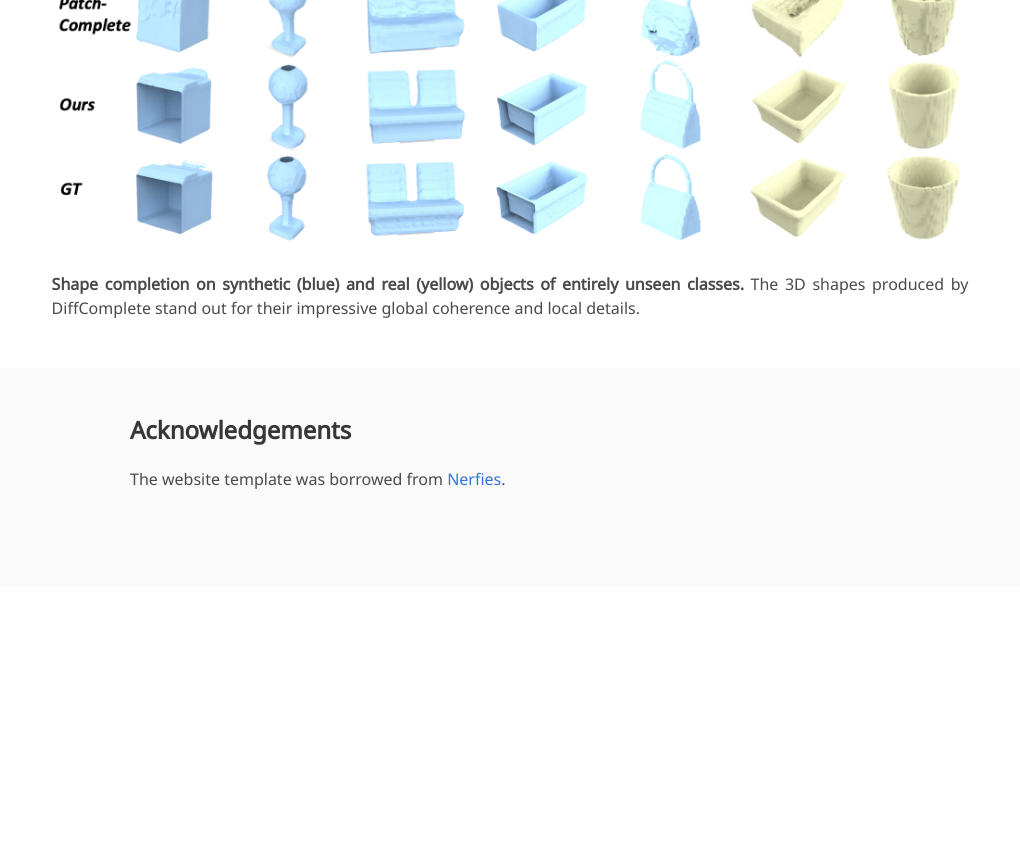
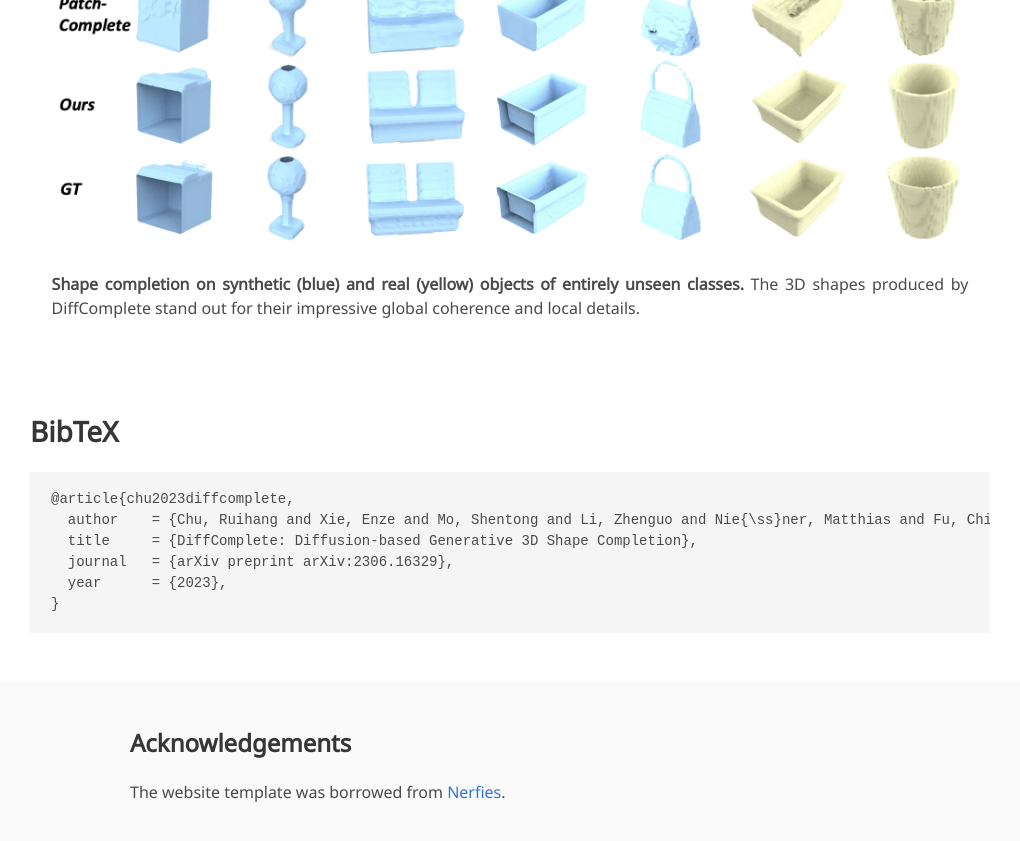
Before and after one commit to cntwang/cntwang.github.io, a Jekyll site: the page diffcomplete.html, which Jekyll copies as it is, in a window 1280 px wide and 900 px high, scrolled down 5931 px. Shown: the top 841 px of the window, without its empty margins (130-1150 px from the left). Built offline with Jekyll 4.4.1, drawn with Linux system fonts in a browser that asks for light colours; nearby versions of some CDN libraries; some web fonts are replaced; library files that are not in the unit come from our copies; a style sheet for code colours, icons or effects is not loaded; before the commit the page ends 6518 px from its top, so only the background shows below that.

Commit message:
Update diffcomplete.html

```diff
--- a/diffcomplete.html
+++ b/diffcomplete.html
@@ -469,6 +469,18 @@
   </div>
 </section>
 
+<section class="section" id="BibTeX">
+  <div class="container is-max-desktop content">
+    <h2 class="title">BibTeX</h2>
+    <pre><code>@article{chu2023diffcomplete,
+  author    = {Chu, Ruihang and Xie, Enze and Mo, Shentong and Li, Zhenguo and Nie{\ss}ner, Matthias and Fu, Chi-Wing and Jia, Jiaya},
+  title     = {DiffComplete: Diffusion-based Generative 3D Shape Completion},
+  journal   = {arXiv preprint arXiv:2306.16329},
+  year      = {2023},
+}</code></pre>
+  </div>
+</section>
+
 
 <footer class="footer">
   <div class="container">
```
